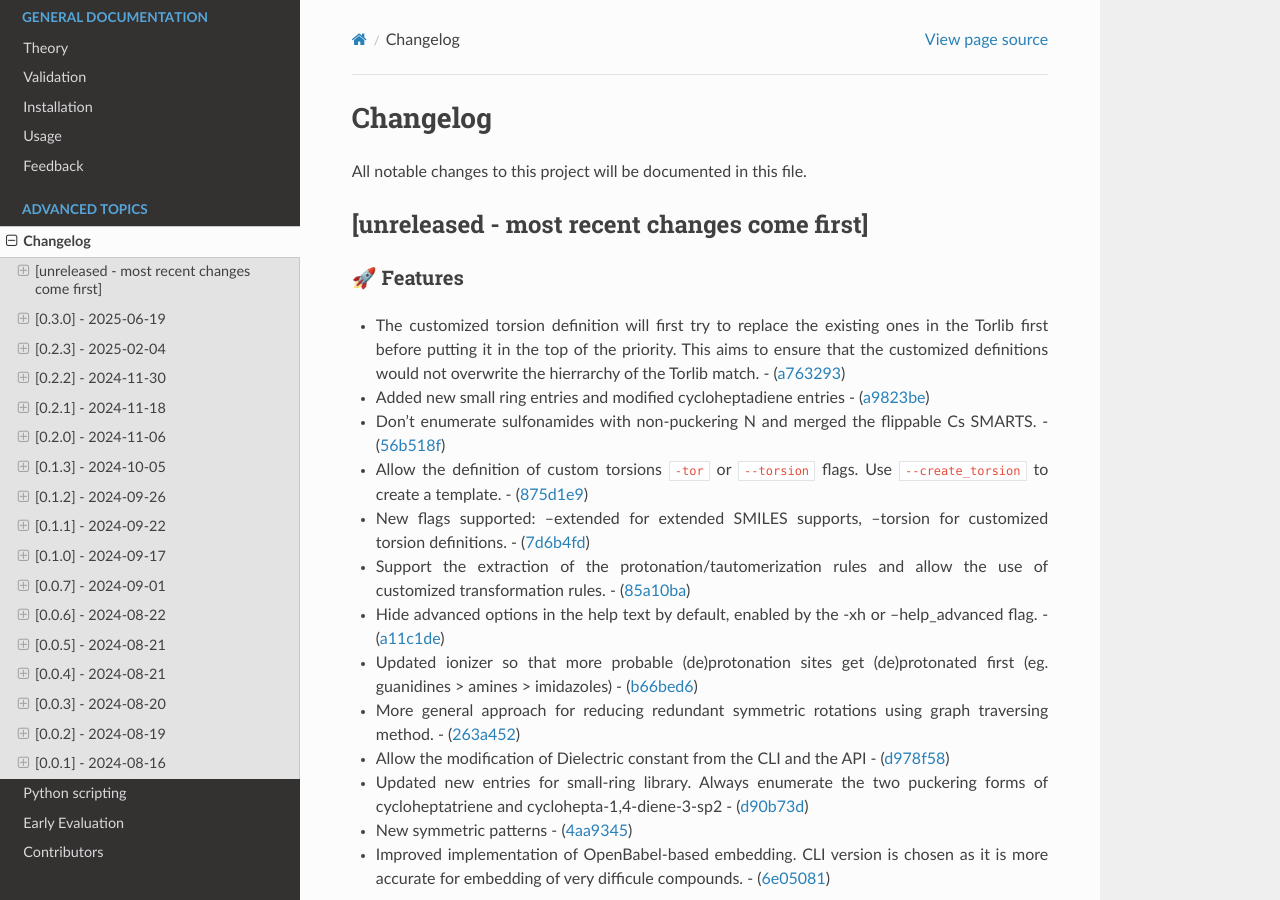
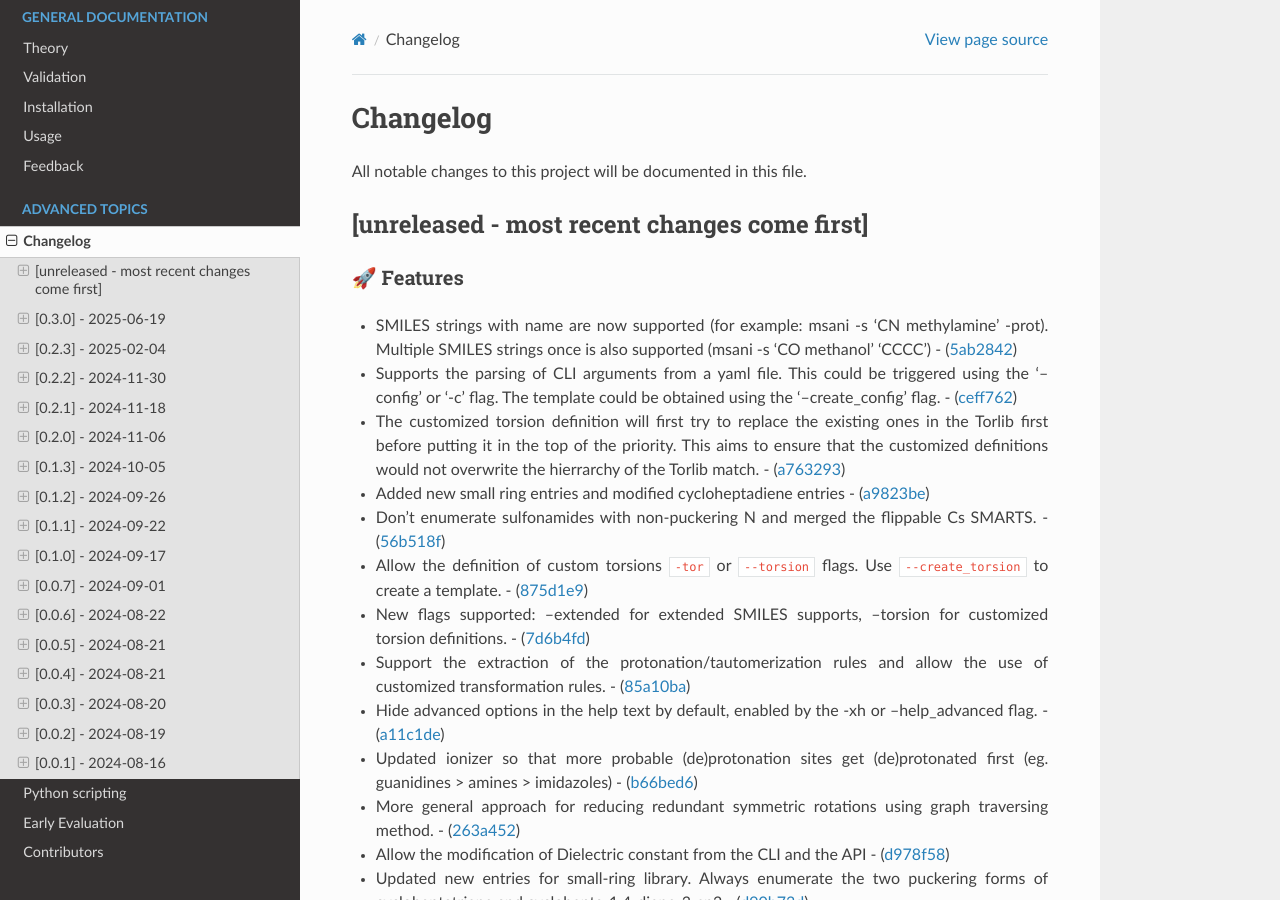
Before and after one commit to phonglam3103/msani-readthedocs, a Sphinx documentation site: the page built from docs/source/changes.rst, in a window 1280 px wide and 900 px high. Built offline with Sphinx 7.4.7 and the Read the Docs theme 3.1.0, drawn with Linux system fonts in a browser that asks for light colours; formulas are drawn with MathJax 3.

Commit message:
Update changes.rst from the software repository

```diff
--- a/docs/source/changes.rst
+++ b/docs/source/changes.rst
@@ -9,6 +9,14 @@ All notable changes to this project will be documented in this file.
 🚀 Features
 ~~~~~~~~~~~
 
+-  SMILES strings with name are now supported (for example: msani -s ‘CN
+   methylamine’ -prot). Multiple SMILES strings once is also supported
+   (msani -s ‘CO methanol’ ‘CCCC’) -
+   (`5ab2842 <https://github.com/phonglam3103/MolSanitizer/commit/5ab2842697d748cad58cc2698febee32e8132c0c>`__)
+-  Supports the parsing of CLI arguments from a yaml file. This could be
+   triggered using the ‘–config’ or ‘-c’ flag. The template could be
+   obtained using the ‘–create_config’ flag. -
+   (`ceff762 <https://github.com/phonglam3103/MolSanitizer/commit/ceff7623e96734124b2d88e49de261845ae2add6>`__)
 -  The customized torsion definition will first try to replace the
    existing ones in the Torlib first before putting it in the top of the
    priority. This aims to ensure that the customized definitions would
```
